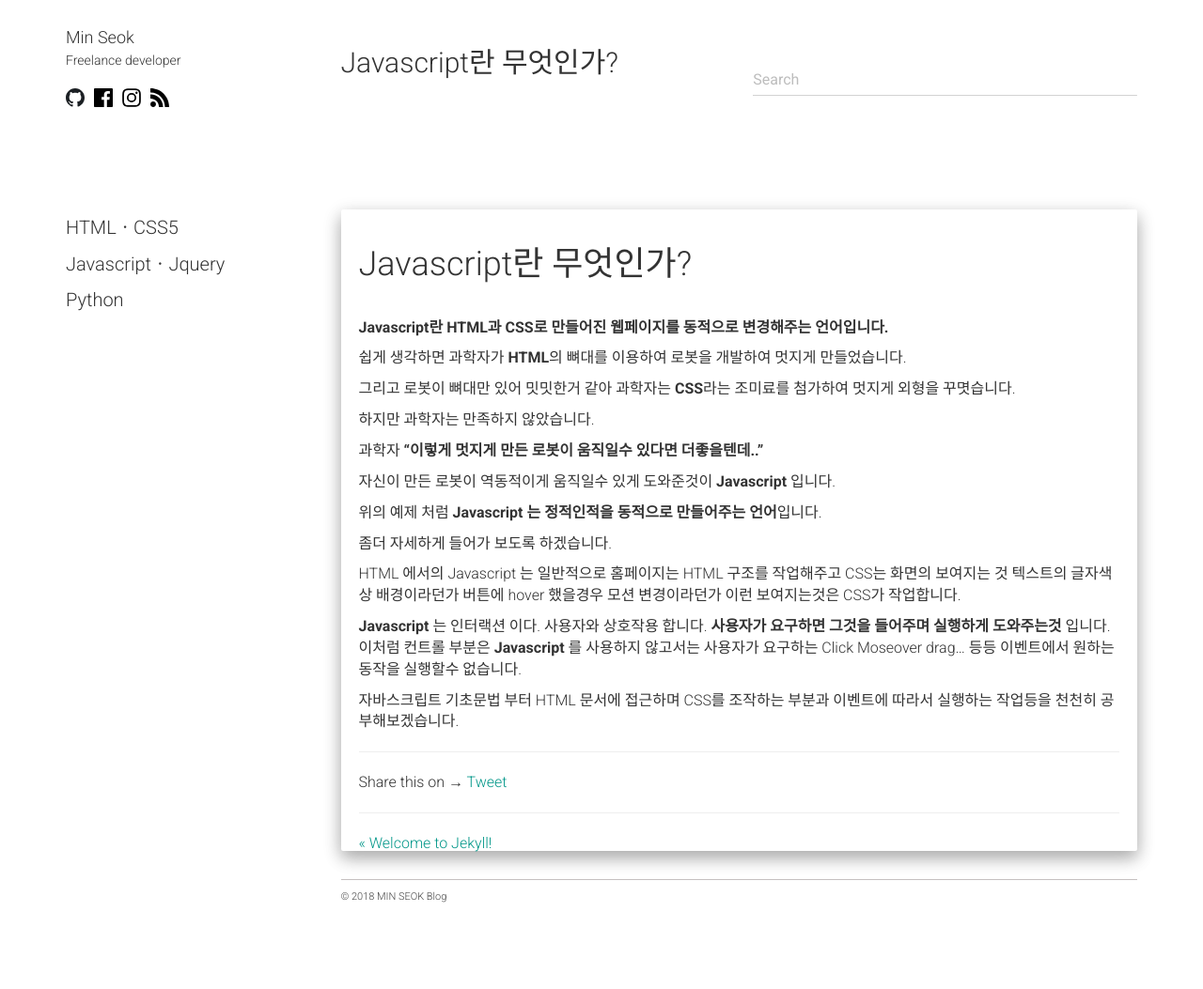
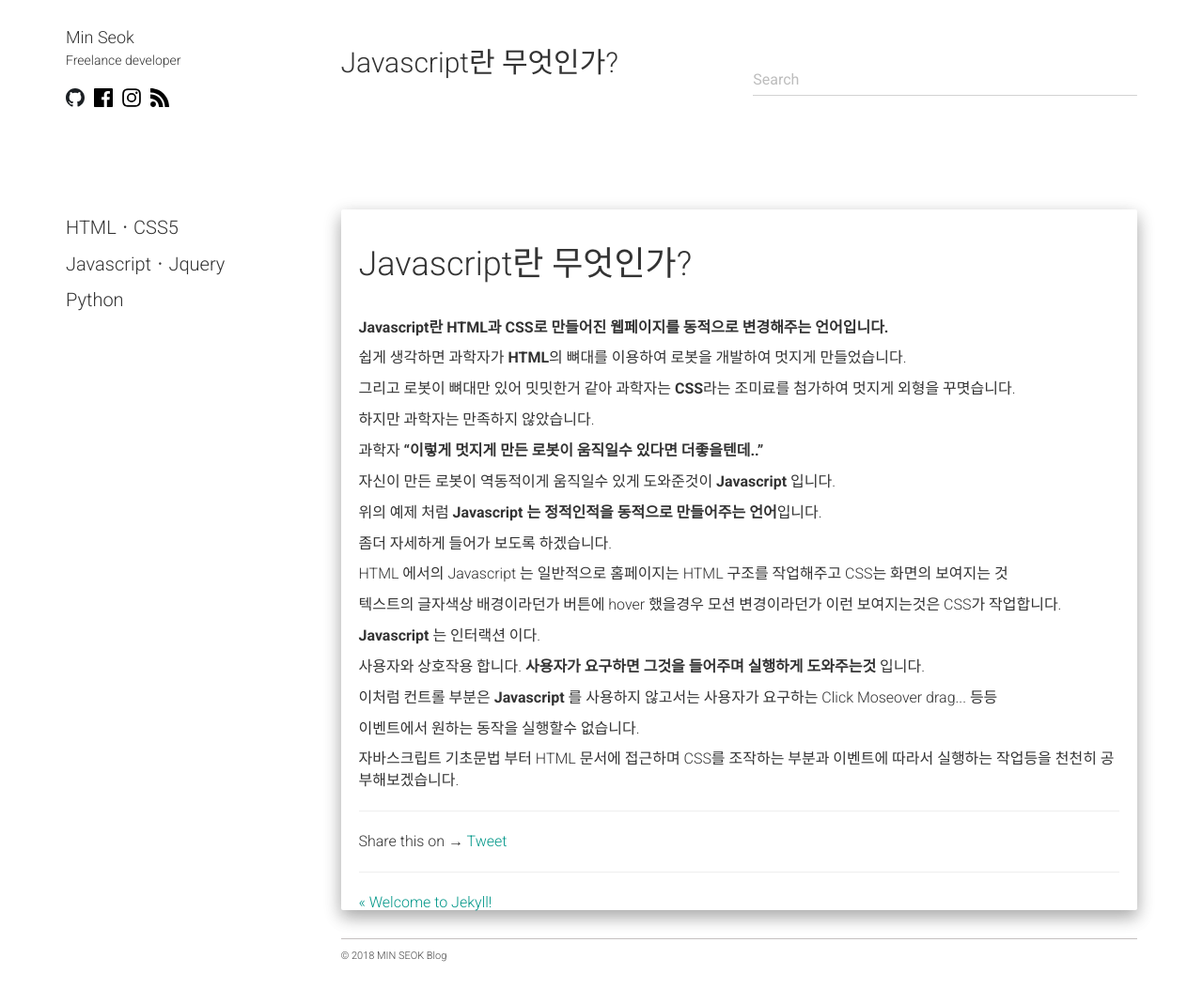
Before and after one commit to alalstjr/promote.github.io, a Jekyll site: the page built from _posts/2018-08-21-Javascript란 무엇인가?.md, in a window 1280 px wide. Shown: the whole page at 94% size. Built offline with Jekyll 4.4.1, drawn with Linux system fonts in a browser that asks for light colours; nearby versions of some CDN libraries; our own code applies the rules of GitHub Pages for plain Markdown files; comment, search, counter and statistics services are not loaded; before the commit the page ends 990 px from its top, so only the background shows below that.

Commit message:
Update 2018-08-21-Javascript란 무엇인가?.md

```diff
--- a/_posts/2018-08-21-Javascript란 무엇인가?.md
+++ b/_posts/2018-08-21-Javascript란 무엇인가?.md
@@ -2,23 +2,29 @@
 <strong>
     Javascript란 HTML과 CSS로 만들어진 웹페이지를 동적으로 변경해주는 언어입니다.
 </strong>
-
-<p>쉽게 생각하면 과학자가 <strong>HTML</strong>의 뼈대를 이용하여 로봇을 개발하여 멋지게 만들었습니다.</p>
-<p>그리고 로봇이 뼈대만 있어 밋밋한거 같아 과학자는 <strong>CSS</strong>라는 조미료를 첨가하여 멋지게 외형을 꾸몃습니다.</p>
-<p>하지만 과학자는 만족하지 않았습니다.</p>
-<p>과학자 <strong><q>이렇게 멋지게 만든 로봇이 움직일수 있다면 더좋을텐데..</q></strong></p>
-<p>자신이 만든 로봇이 역동적이게 움직일수 있게 도와준것이 <strong>Javascript</strong> 입니다.</p>
-
-위의 예제 처럼 <strong>Javascript 는 정적인적을 동적으로 만들어주는 언어</strong>입니다.
-
-좀더 자세하게 들어가 보도록 하겠습니다.
-
-HTML 에서의 Javascript 는 일반적으로 홈페이지는 HTML 구조를 작업해주고 CSS는 화면의 보여지는 것
-텍스트의 글자색상 배경이라던가 버튼에 hover 했을경우 모션 변경이라던가 이런 보여지는것은 CSS가 작업합니다.
-
-<strong>Javascript</strong> 는 인터랙션 이다.
-사용자와 상호작용 합니다. <strong>사용자가 요구하면 그것을 들어주며 실행하게 도와주는것</strong> 입니다.
-이처럼 컨트롤 부분은 <strong>Javascript</strong> 를 사용하지 않고서는 사용자가 요구하는 Click Moseover drag... 등등
-이벤트에서 원하는 동작을 실행할수 없습니다.
-
-자바스크립트 기초문법 부터 HTML 문서에 접근하며 CSS를 조작하는 부분과 이벤트에 따라서 실행하는 작업등을 천천히 공부해보겠습니다.
+<div class="box">
+    <p>쉽게 생각하면 과학자가 <strong>HTML</strong>의 뼈대를 이용하여 로봇을 개발하여 멋지게 만들었습니다.</p>
+    <p>그리고 로봇이 뼈대만 있어 밋밋한거 같아 과학자는 <strong>CSS</strong>라는 조미료를 첨가하여 멋지게 외형을 꾸몃습니다.</p>
+    <p>하지만 과학자는 만족하지 않았습니다.</p>
+    <p>과학자 <strong><q>이렇게 멋지게 만든 로봇이 움직일수 있다면 더좋을텐데..</q></strong></p>
+    <p>자신이 만든 로봇이 역동적이게 움직일수 있게 도와준것이 <strong>Javascript</strong> 입니다.</p>
+</div>
+<div class="box">
+    <p>위의 예제 처럼 <strong>Javascript 는 정적인적을 동적으로 만들어주는 언어</strong>입니다.</p>
+</div>
+<div class="box">
+    <p>좀더 자세하게 들어가 보도록 하겠습니다.</p>
+</div>
+<div class="box">
+    <p>HTML 에서의 Javascript 는 일반적으로 홈페이지는 HTML 구조를 작업해주고 CSS는 화면의 보여지는 것</p>
+    <p>텍스트의 글자색상 배경이라던가 버튼에 hover 했을경우 모션 변경이라던가 이런 보여지는것은 CSS가 작업합니다.</p>
+</div>
+<div class="box">
+    <p><strong>Javascript</strong> 는 인터랙션 이다.</p>
+    <p>사용자와 상호작용 합니다. <strong>사용자가 요구하면 그것을 들어주며 실행하게 도와주는것</strong> 입니다.</p>
+    <p>이처럼 컨트롤 부분은 <strong>Javascript</strong> 를 사용하지 않고서는 사용자가 요구하는 Click Moseover drag... 등등 </p>
+    <p>이벤트에서 원하는 동작을 실행할수 없습니다. </p>
+</div>
+<div class="box">
+    <p>자바스크립트 기초문법 부터 HTML 문서에 접근하며 CSS를 조작하는 부분과 이벤트에 따라서 실행하는 작업등을 천천히 공부해보겠습니다.</p>
+</div>
```
